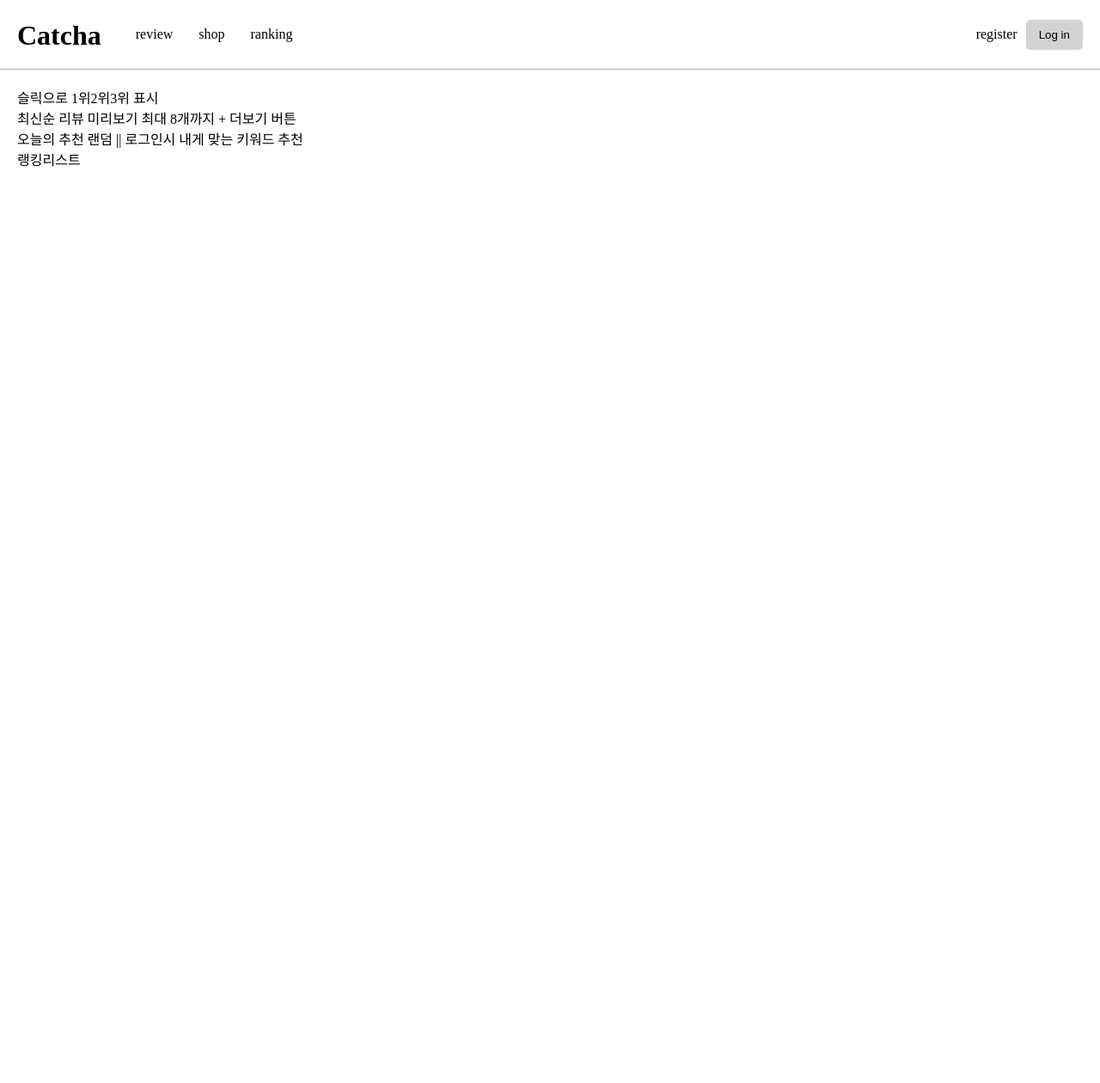
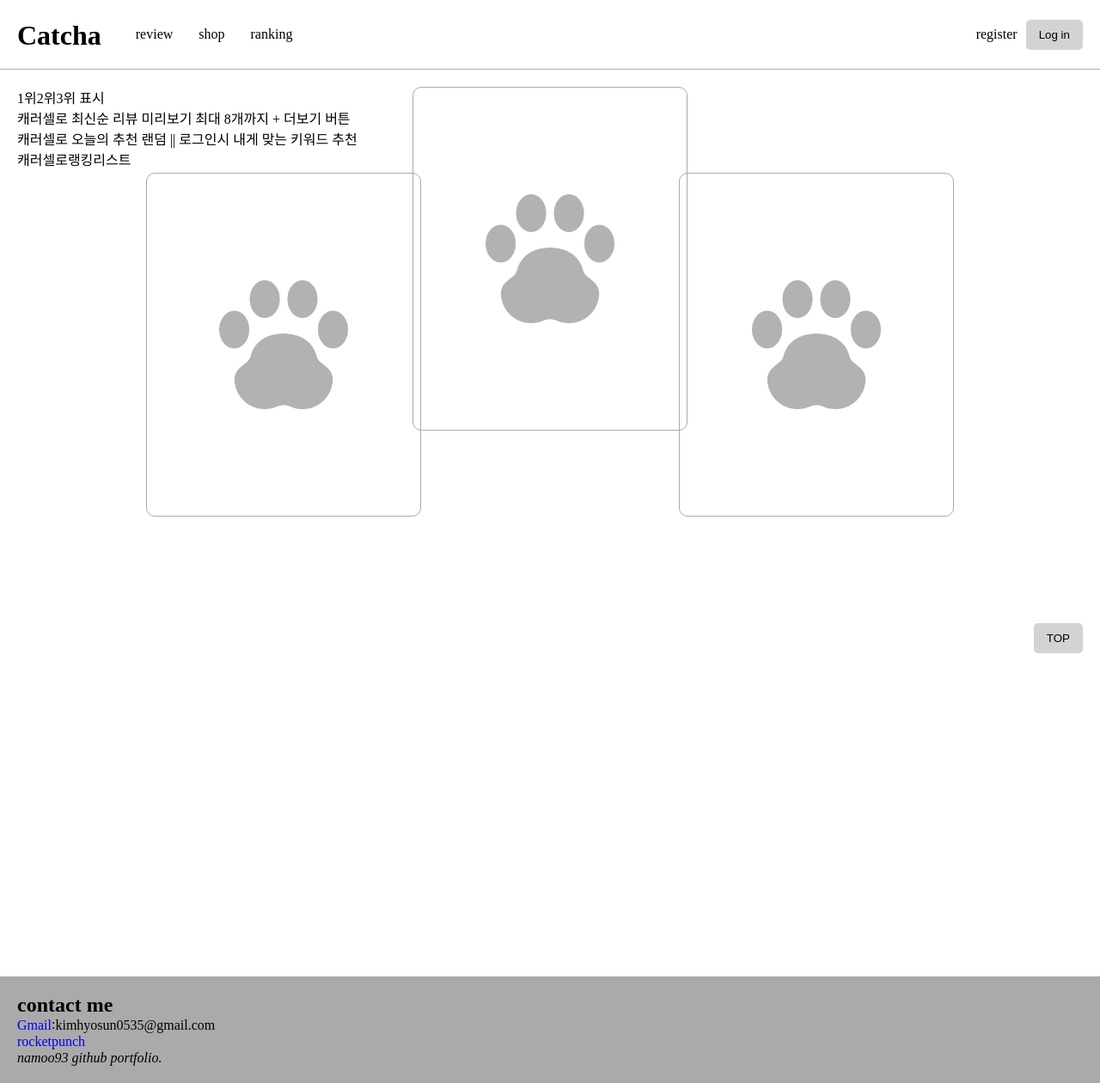
Before and after one commit to namoo93/next-13, a Next.js app: page / in a window 1280 px wide. Shown: the whole page at 86% size. Before the commit the page ends 800 px from the top, so only its background shows below. Built offline with nearby package versions, Linux system fonts and the light colour scheme; no server answers; the database is empty.

Commit message:
main rank card add

```diff
--- a/app/LoginBtn.tsx
+++ b/app/components/LoginBtn.tsx
@@ -1,6 +1,6 @@
 'use client';
 import { signIn, signOut } from 'next-auth/react';
-import { UserType } from '../types/UserType';
+import { UserType } from '../../types/UserType';
 // import { SessionProvider } from 'next-auth/react';
 // 클라이언트 컴포넌트에서 로그인된 유저 정보를 위 방법으로 받아올수 있으나
 //
--- a/app/globals.css
+++ b/app/globals.css
@@ -8,7 +8,7 @@
   vertical-align: middle;
 }
 
-/* 메인 네비게이션 */
+/* 공통 네비게이션 */
 .gnb_wrap {
   background: white;
   padding: 20px;
@@ -44,11 +44,80 @@
   margin-right: 10px;
 }
 
-/* main page */
+/* 메인 페이지 */
 .main {
   padding: 20px;
+  height: 1000px;
+}
+.go-top {
+  position: -webkit-sticky;
+  position: sticky;
+  bottom: 20px;
+  z-index: 1;
+  display: flex;
+  justify-content: end;
+  padding-right: 20px;
+  padding-bottom: 20px;
+}
+.go-top > button {
+  display: flex;
+  align-items: center;
+  cursor: pointer;
 }
 
+/* 메인 비쥬얼 이미지(탑 랭킹 이미지) */
+.main-rank {
+  display: flex;
+  justify-content: space-between;
+}
+figcaption {
+  visibility: hidden;
+  position: absolute;
+}
+.main-rank-image-box {
+  width: 100%;
+  position: relative;
+}
+.main-rank-image-wrap {
+  width: 320px;
+  height: 400px;
+  overflow: hidden;
+  border: 1px solid #aaa;
+  border-radius: 10px;
+  display: flex;
+  align-items: center;
+  justify-content: center;
+}
+.main-rank-image-wrap.rank1 {
+  position: absolute;
+  z-index: 1;
+  left: 50%;
+  transform: translateX(-50%);
+  /* background-color: red; */
+}
+.main-rank-image-wrap.rank2 {
+  position: absolute;
+  z-index: 0;
+  left: 25%;
+  transform: translate(-50%, 100px);
+  /* background-color: blue; */
+}
+.main-rank-image-wrap.rank3 {
+  position: absolute;
+  z-index: 0;
+  left: 75%;
+  transform: translate(-50%, 100px);
+}
+
+.main-rank-image {
+  width: 100%;
+  object-fit: contain;
+  height: fit-content;
+}
+.preview-image {
+  opacity: 0.3;
+  width: 150px;
+}
 .list-bg {
   background: rgb(249, 250, 255);
   padding: 20px;
@@ -87,3 +156,28 @@ button {
   background: lightgray;
   border-radius: 5px;
 }
+
+section {
+  padding: 20px;
+}
+
+.loading-wrap {
+  margin: 20px;
+}
+.loading-wrap-title {
+  height: 40px;
+}
+body {
+  height: 100vh;
+  overflow-y: auto;
+}
+footer {
+  padding: 20px;
+  background-color: #aaa;
+}
+header {
+  position: sticky;
+  position: -webkit-sticky;
+  z-index: 1;
+  top: 0;
+}
--- a/app/layout.tsx
+++ b/app/layout.tsx
@@ -1,6 +1,6 @@
 import Link from 'next/link';
 import './globals.css';
-import LoginBtn from './LoginBtn';
+import LoginBtn from './components/LoginBtn';
 import { getServerSession } from 'next-auth';
 import { authOptions } from '@/pages/api/auth/[...nextauth]';
 import { UserType } from '../types/UserType';
@@ -29,13 +29,13 @@ export default async function RootLayout({ children }: { children: React.ReactNo
             <nav className='gnb'>
               <ul>
                 <li>
-                  <Link href='/list'>review</Link>
+                  <Link href='/review'>review</Link>
                 </li>
                 <li>
-                  <Link href='/list'>shop</Link>
+                  <Link href='/shop'>shop</Link>
                 </li>
                 <li>
-                  <Link href='/list'>ranking</Link>
+                  <Link href='/ranking'>ranking</Link>
                 </li>
               </ul>
             </nav>
@@ -48,7 +48,7 @@ export default async function RootLayout({ children }: { children: React.ReactNo
             ) : (
               <Link
                 className='register_btn'
-                href='/list'>
+                href='/mypage'>
                 my page
               </Link>
             )}
@@ -57,7 +57,39 @@ export default async function RootLayout({ children }: { children: React.ReactNo
         </header>
 
         {children}
-        <footer></footer>
+
+        <div className='go-top'>
+          <button
+            type='button'
+            className='go-top-btn'>
+            <span>TOP</span>
+          </button>
+        </div>
+        <footer>
+          <div className='footer-row-wrap'>
+            <div>
+              <h2>contact me</h2>
+              <ul>
+                <li>
+                  <a
+                    target='_blank'
+                    href='https://www.google.com/intl/ko/gmail/about/'>
+                    Gmail
+                  </a>
+                  :<span>kimhyosun0535@gmail.com</span>
+                </li>
+                <li>
+                  <a
+                    target='_blank'
+                    href='https://www.rocketpunch.com/@ae51bdbc'>
+                    rocketpunch
+                  </a>
+                </li>
+              </ul>
+            </div>
+            <address>namoo93 github portfolio.</address>
+          </div>
+        </footer>
       </body>
     </html>
   );
--- a/app/list/LinkButton.tsx
+++ b/app/list/LinkButton.tsx
@@ -9,9 +9,9 @@ export default function LinkButton({ url, text }: { url: string; text: string })
   //router.refresh()
   //router.prefetch() -> 페이지에 필요한 파일들 미리로드
   //
-  // let a = usePathname()
-  // let b = useSearchParams()
-  // let c = useParams()
+  // let 현재 URL = usePathname()
+  // let searchparameter(querystring)출력 = useSearchParams()
+  // let [dynamicroute]에입력한내용(URL파라미터) = useParams()
   // console.log(c)
   return (
     <button
--- a/app/page.tsx
+++ b/app/page.tsx
@@ -1,4 +1,6 @@
 import { connectDB } from '@/util/database';
+import Image from 'next/image';
+import previewImage from '../public/previewimage.png';
 
 export default async function Home() {
   let db = (await connectDB).db('forum');
@@ -7,10 +9,38 @@ export default async function Home() {
   // console.log(result);
   return (
     <section className='main'>
-      <div>슬릭으로 1위2위3위 표시</div>
-      <div>최신순 리뷰 미리보기 최대 8개까지 + 더보기 버튼</div>
-      <div>오늘의 추천 랜덤 || 로그인시 내게 맞는 키워드 추천</div>
-      <div>랭킹리스트</div>
+      <figure className='main-rank'>
+        <figcaption>이번주 캣챠 리뷰 랭크 1위 2위 3위</figcaption>
+        {/* {'api불러온뒤 맵으로 이미지소스 불러오기 alt에 사용자 명 또는 이미지 타이틀 과 등수 추가'} */}
+        <div className='main-rank-image-box'>
+          <div className='main-rank-image-wrap rank1'>
+            <Image
+              src={previewImage}
+              className='main-rank-image preview-image'
+              alt={`1위 이미지 입니다`}
+            />
+          </div>
+          <div className='main-rank-image-wrap rank2'>
+            <Image
+              src={previewImage}
+              className='main-rank-image preview-image'
+              alt={`1위 이미지 입니다`}
+            />
+          </div>
+          <div className='main-rank-image-wrap rank3'>
+            <Image
+              src={previewImage}
+              className='main-rank-image preview-image'
+              alt={`1위 이미지 입니다`}
+            />
+          </div>
+        </div>
+      </figure>
+
+      <div>1위2위3위 표시</div>
+      <div>캐러셀로 최신순 리뷰 미리보기 최대 8개까지 + 더보기 버튼</div>
+      <div>캐러셀로 오늘의 추천 랜덤 || 로그인시 내게 맞는 키워드 추천</div>
+      <div>캐러셀로랭킹리스트</div>
     </section>
   );
 }
--- a/pages/api/test.ts
+++ b/pages/api/test.ts
@@ -2,6 +2,4 @@ export default function handler(request: any, response: any) {
   if (request.method == 'POST') {
     return response.status(200).json('ok');
   }
-  // return response.status(400).json('너탓');
-  // return response.status(500).json('내탓');
 }
```
Also changed, not shown: app/loading.tsx (+11 -5 lines), app/mypage/page.tsx (added, +7 -0 lines), app/ranking/page.tsx (added, +7 -0 lines), app/review/page.tsx (added, +7 -0 lines), app/shop/page.tsx (added, +7 -0 lines), public/previewimage.png (added).
